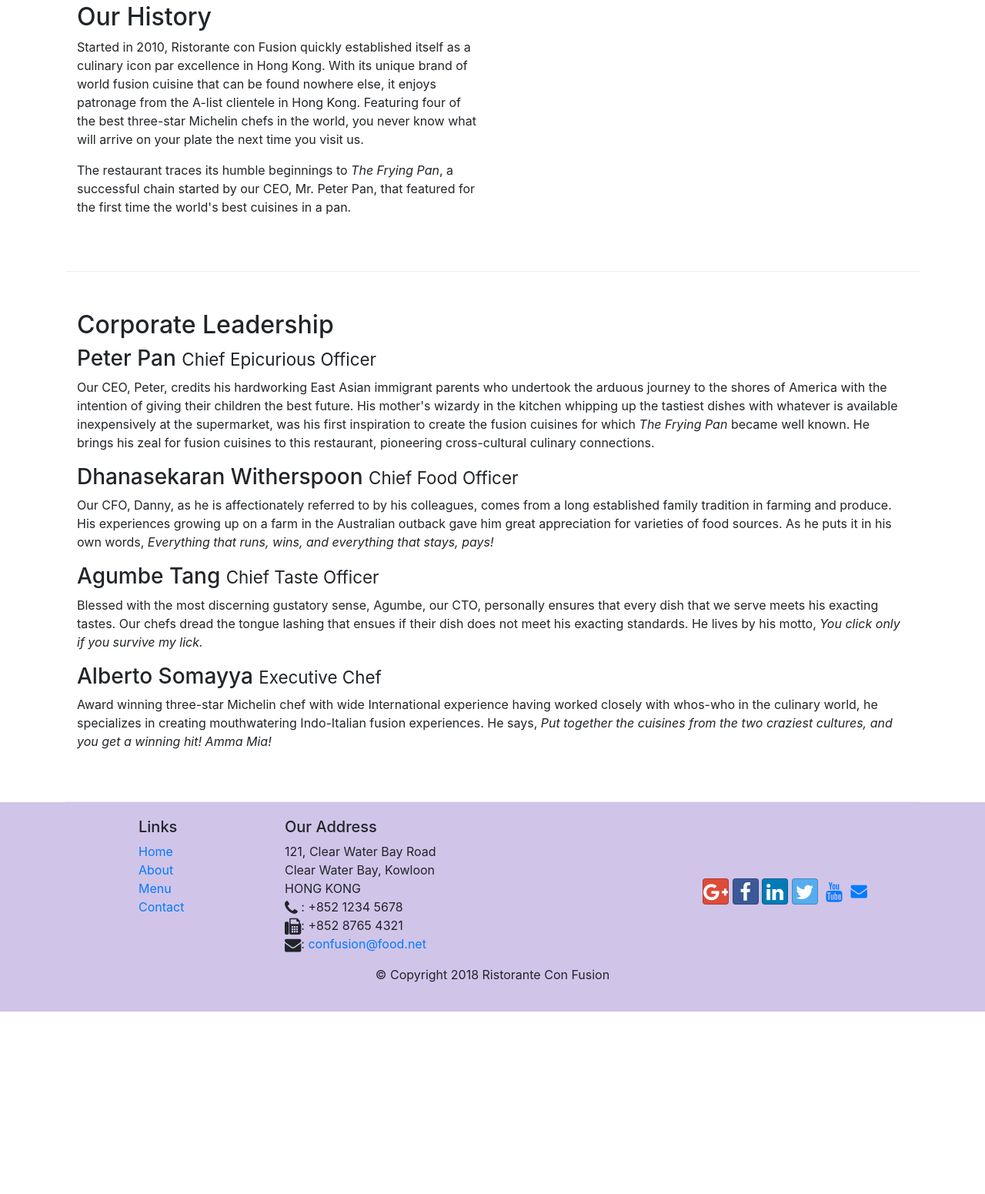
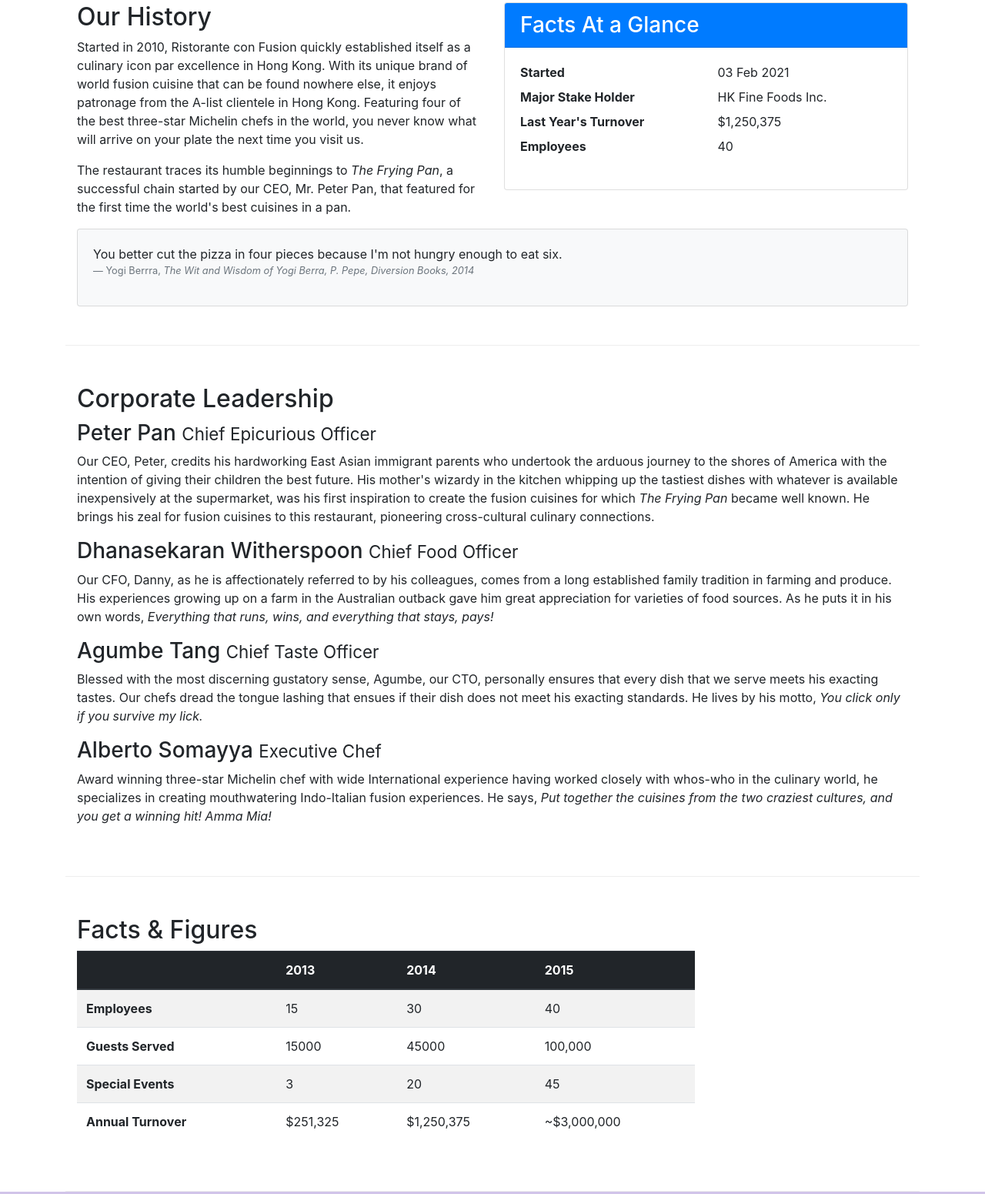
Before and after one commit to lulemoses67/conFusion-Bootstrap, a website: page aboutus.html in a window 1280 px wide. Shown: the part 512-2063 px from the top of the page at 77% size. Before the commit the page ends 1826 px from the top, so only its background shows below. Drawn offline with nearby package versions, Linux system fonts and the light colour scheme.

Commit message:
tables and cards

```diff
--- a/aboutus.html
+++ b/aboutus.html
@@ -64,11 +64,36 @@
                 <p>Started in 2010, Ristorante con Fusion quickly established itself as a culinary icon par excellence in Hong Kong. With its unique brand of world fusion cuisine that can be found nowhere else, it enjoys patronage from the A-list clientele in Hong Kong.  Featuring four of the best three-star Michelin chefs in the world, you never know what will arrive on your plate the next time you visit us.</p>
                 <p>The restaurant traces its humble beginnings to <em>The Frying Pan</em>, a successful chain started by our CEO, Mr. Peter Pan, that featured for the first time the world's best cuisines in a pan.</p>
             </div>
-            <div class="col col-sm">
+            <div class="col-sm">
+                <div class="card">
+                    <h3 class="card-header bg-primary text-white">Facts At a Glance</h3>
+                    <div class="card-body">
+                        <dl class="row">
+                            <dt class="col-6">Started</dt>
+                            <dd class="col-6">03 Feb 2021</dd>
+                            <dt class="col-6">Major Stake Holder</dt>
+                            <dd class="col-6">HK Fine Foods Inc.</dd>
+                            <dt class="col-6">Last Year's Turnover</dt>
+                            <dd class="col-6">$1,250,375</dd>
+                            <dt class="col-6">Employees</dt>
+                            <dd class="col-6">40</dd>
+                        </dl>
+                    </div>
+                </div>
             </div>
-        </div>
-
-
+            <div class="col-12">
+                    <div class="card card-body bg-light">
+                        <blockquote class="blockqoute">
+                            <p class="mb-0">You better cut the pizza in four pieces because
+                            I'm not hungry enough to eat six.</p>
+                            <footer class="blockquote-footer">Yogi Berrra,
+                                <cite title="Source Title">The Wit and Wisdom of Yogi Berra,
+                            P. Pepe, Diversion Books, 2014</cite>
+                            </footer>
+                        </blockquote>
+                    </div>
+                </div>
+           </div>
         <div class="row row-content">
             <div class="col col-sm">
                 <h2>Corporate Leadership</h2>
@@ -82,7 +107,49 @@
                 <p class="d-none d-sm-block">Award winning three-star Michelin chef with wide International experience having worked closely with whos-who in the culinary world, he specializes in creating mouthwatering Indo-Italian fusion experiences. He says, <em>Put together the cuisines from the two craziest cultures, and you get a winning hit! Amma Mia!</em></p>
             </div>
        </div>
-
+       <div class="row row-content">
+           <div class="col-12 col-sm-9">
+               <h2>Facts &amp; Figures</h2>
+                <div class="table-responsive">
+                    <table class="table table-striped">
+                        <thead class="thead-dark">
+                            <tr>
+                                <th>&nbsp;</th>
+                                <th>2013</th>
+                                <th>2014</th>
+                                <th>2015</th>
+                            </tr>
+                        </thead>
+                        <tbody>
+                            <tr>
+                                <th>Employees</th>
+                                <td>15</td>
+                                <td>30</td>
+                                <td>40</td>
+                            </tr>
+                            <tr>
+                                <th>Guests Served</th>
+                                <td>15000</td>
+                                <td>45000</td>
+                                <td>100,000</td>
+                            </tr>
+                            <tr>
+                                <th>Special Events</th>
+                                <td>3</td>
+                                <td>20</td>
+                                <td>45</td>
+                            </tr>
+                            <tr>
+                                <th>Annual Turnover</th>
+                                <td>$251,325</td>
+                                <td>$1,250,375</td>
+                                <td>~$3,000,000</td>
+                            </tr>
+                        </tbody>
+                    </table>
+                </div>
+           </div>
+       </div>
     </div>
 
     <footer class="footer">
```
